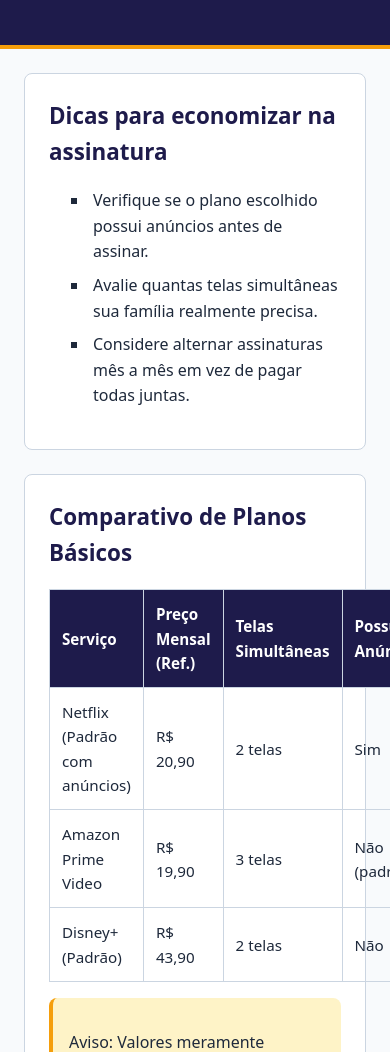
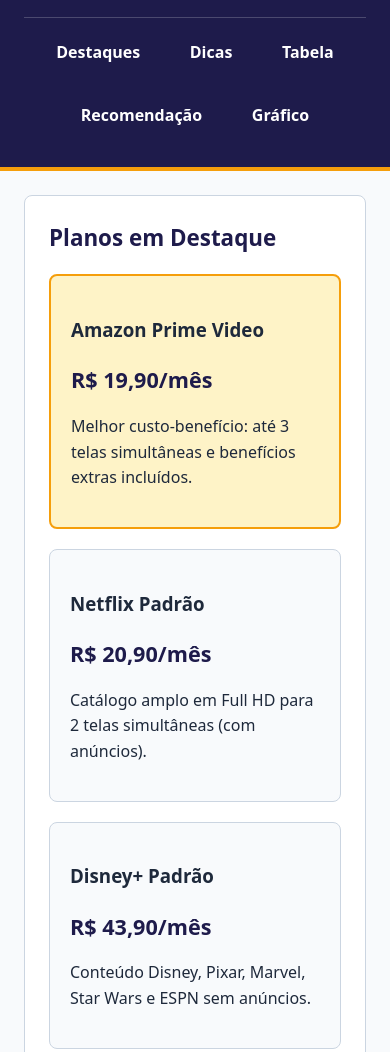
Before and after one commit to ViniciusCarvalhoDePaiva/projeto-integrador-frontend-vinicius, a plain HTML site: page index.html in a window 390 px wide. Shown: the part 361-1413 px from the top of the page. Drawn offline with Linux system fonts and the light colour scheme.

Commit message:
feat: adiciona navbar com flexbox e grade responsiva com grid

```diff
--- a/css/style.css
+++ b/css/style.css
@@ -167,4 +167,73 @@ a:hover {
 
 a:active {
     color: #dc2626;
+}/* =========================================
+   AULA 07: FLEXBOX, CSS GRID E PSEUDO-CLASSES
+   ========================================= */
+
+/* Barra de navegação com Flexbox */
+.navbar {
+    display: flex;
+    justify-content: center;
+    align-items: center;
+    flex-wrap: wrap;
+    gap: 1.5rem;
+    margin-top: 1.25rem;
+    padding-top: 1rem;
+    border-top: 1px solid rgba(255, 255, 255, 0.2);
 }
+
+.navbar a:link,
+.navbar a:visited {
+    color: #ffffff;
+    text-decoration: none;
+    font-weight: 600;
+    padding: 0.4rem 0.8rem;
+    border-radius: var(--raio-borda);
+    transition: transform 0.2s ease, background-color 0.2s ease;
+}
+
+.navbar a:hover,
+.navbar a:focus-visible {
+    background-color: var(--cor-destaque);
+    color: var(--cor-primaria);
+    outline: 2px solid #ffffff;
+    outline-offset: 2px;
+}
+
+/* Grelha responsiva de planos com CSS Grid (sem media queries) */
+.grade-planos {
+    display: grid;
+    grid-template-columns: repeat(auto-fit, minmax(220px, 1fr));
+    gap: 1.25rem;
+    margin-top: 1rem;
+}
+
+.plano-item {
+    background-color: var(--cor-fundo);
+    border: 1px solid var(--cor-borda);
+    border-radius: var(--raio-borda);
+    padding: 1.25rem;
+    transition: transform 0.2s ease, box-shadow 0.2s ease;
+}
+
+/* Preferência por transform em vez de width/height:
+   animar transform é processado na GPU (camada de composição) e evita recalcular o layout (reflow),
+   mantendo a animação fluida sem empurrar os outros elementos da grelha. */
+.plano-item:hover {
+    transform: translateY(-4px);
+    box-shadow: 0 6px 14px rgba(30, 27, 75, 0.12);
+}
+
+/* Pseudo-classe estrutural (:first-child): destaca o primeiro plano da grelha como melhor custo-benefício */
+.plano-item:first-child {
+    border: 2px solid var(--cor-destaque);
+    background-color: #fef3c7;
+}
+
+.plano-preco {
+    font-size: 1.35rem;
+    font-weight: bold;
+    color: var(--cor-primaria);
+    margin: 0.5rem 0;
+}
--- a/index.html
+++ b/index.html
@@ -21,11 +21,42 @@
 
         <h1>Comparador de Planos de Streaming</h1>
         <p>Este site tem como objetivo ajudar consumidores a comparar preços, recursos e condições dos principais serviços de streaming disponíveis no Brasil de forma simples e transparente.</p>
+
+        <!-- Barra de navegação com Flexbox -->
+        <nav class="navbar" aria-label="Navegação principal">
+            <a href="#destaques">Destaques</a>
+            <a href="#dicas">Dicas</a>
+            <a href="#comparativo">Tabela</a>
+            <a href="#recomendacao">Recomendação</a>
+            <a href="#grafico">Gráfico</a>
+        </nav>
     </header>
 
     <main>
+        <!-- Nova Seção (Aula 07): Grelha Responsiva com CSS Grid -->
+        <section id="destaques" class="card">
+            <h2>Planos em Destaque</h2>
+            <div class="grade-planos">
+                <article class="plano-item">
+                    <h3>Amazon Prime Video</h3>
+                    <p class="plano-preco">R$ 19,90/mês</p>
+                    <p>Melhor custo-benefício: até 3 telas simultâneas e benefícios extras incluídos.</p>
+                </article>
+                <article class="plano-item">
+                    <h3>Netflix Padrão</h3>
+                    <p class="plano-preco">R$ 20,90/mês</p>
+                    <p>Catálogo amplo em Full HD para 2 telas simultâneas (com anúncios).</p>
+                </article>
+                <article class="plano-item">
+                    <h3>Disney+ Padrão</h3>
+                    <p class="plano-preco">R$ 43,90/mês</p>
+                    <p>Conteúdo Disney, Pixar, Marvel, Star Wars e ESPN sem anúncios.</p>
+                </article>
+            </div>
+        </section>
+
         <!-- Seção 1: Dicas -->
-        <section class="card">
+        <section id="dicas" class="card">
             <h2>Dicas para economizar na assinatura</h2>
             <ul class="lista-dicas">
                 <li>Verifique se o plano escolhido possui anúncios antes de assinar.</li>
@@ -35,7 +66,7 @@
         </section>
 
         <!-- Seção 2: Tabela Comparativa e Logo -->
-        <section class="card">
+        <section id="comparativo" class="card">
             <h2>Comparativo de Planos Básicos</h2>
             <table>
                 <thead>
@@ -77,7 +108,7 @@
         </section>
 
         <!-- Seção 3: Formulário de Recomendação -->
-        <section class="card">
+        <section id="recomendacao" class="card">
             <h2>Receba uma recomendação de plano</h2>
             <form action="#" method="post">
                 <fieldset>
@@ -144,7 +175,7 @@
         </section>
 
         <!-- Seção 5: Gráfico Animado em Canvas -->
-        <section class="card">
+        <section id="grafico" class="card">
             <h2>Comparativo Visual de Preços (Mensal)</h2>
             <canvas id="grafico-precos" width="460" height="240">
                 Gráfico de barras comparando os preços mensais de referência: Amazon Prime Video por R$ 19,90, Netflix Padrão com anúncios por R$ 20,90 e Disney+ Padrão por R$ 43,90.
```
